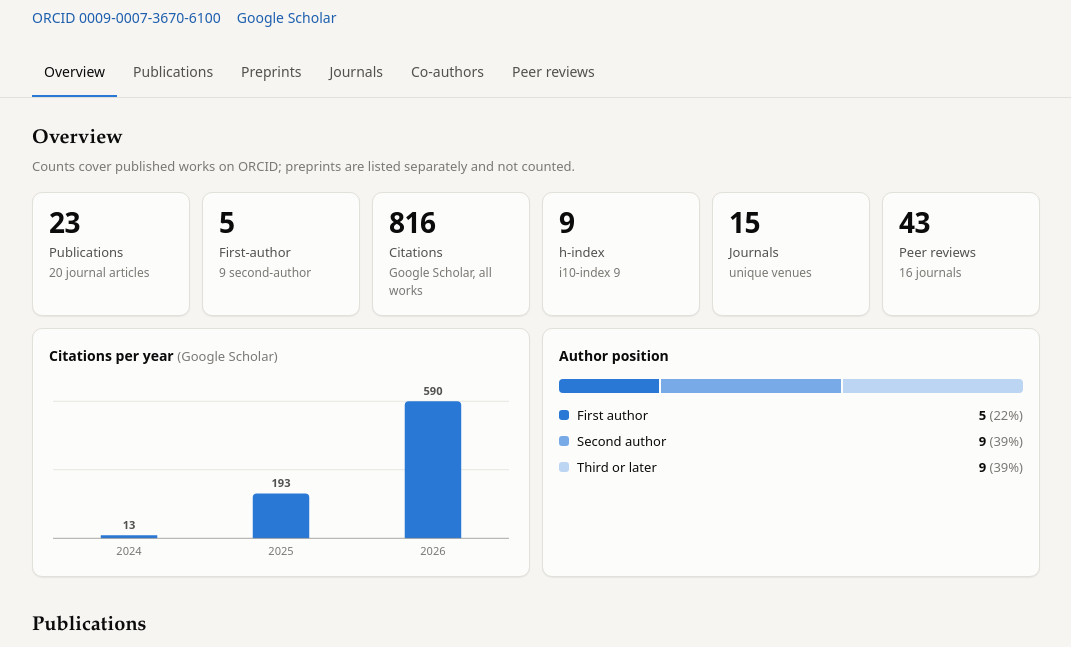
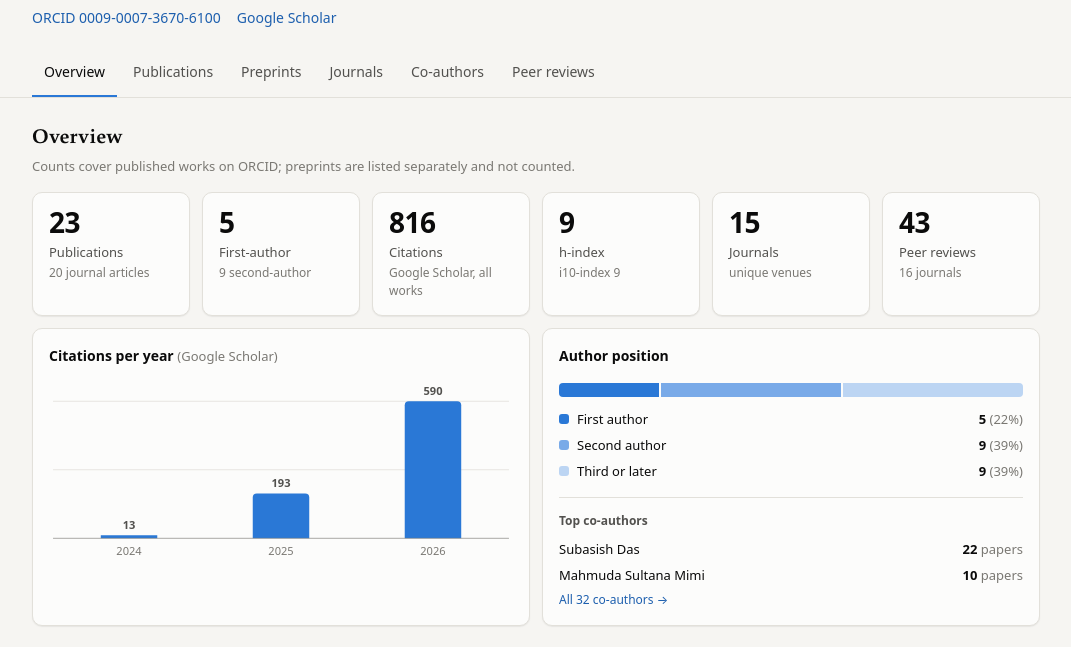
Before and after one commit to Xatta-Trone/publication-data, a plain HTML site: page public/index.html in a window 1280 px wide. Shown: the part 108-755 px from the top of the page, without its empty margins (104-1175 px from the left). Drawn offline with Linux system fonts and the light colour scheme.

Commit message:
Show top two co-authors in the author position card

```diff
--- a/public/index.html
+++ b/public/index.html
@@ -132,6 +132,13 @@ h2 { font: 600 20px/1.3 var(--serif); margin: 0 0 4px; }
 .legend div { display: flex; align-items: center; gap: 8px; }
 .legend i { width: 10px; height: 10px; border-radius: 3px; display: inline-block; flex: none; }
 .legend b { margin-left: auto; font-variant-numeric: tabular-nums; }
+.pos-card { display: flex; flex-direction: column; }
+.top-co { margin-top: auto; padding-top: 14px; border-top: 1px solid var(--border); font-size: 13px; display: grid; gap: 6px; }
+#positions { margin-bottom: 16px; }
+.top-co h4 { margin: 0 0 2px; font-size: 12px; font-weight: 600; color: var(--text-2); }
+.top-co div { display: flex; gap: 8px; align-items: baseline; }
+.top-co b { margin-left: auto; font-variant-numeric: tabular-nums; }
+.top-co .s { color: var(--text-3); }
 
 /* filters */
 .filters { display: flex; gap: 8px; flex-wrap: wrap; margin-bottom: 12px; }
@@ -218,9 +225,10 @@ footer ul { padding-left: 18px; margin: 6px 0; }
         <h3>Citations per year <span class="section-note" style="font-weight:400">(Google Scholar)</span></h3>
         <div class="chart" id="chart-cites"></div>
       </div>
-      <div class="card">
+      <div class="card pos-card">
         <h3>Author position</h3>
         <div id="positions"></div>
+        <div class="top-co" id="top-coauthors"></div>
       </div>
     </div>
   </section>
@@ -428,6 +436,13 @@ footer ul { padding-left: 18px; margin: 6px 0; }
       `</div><div class="legend">` +
       parts.map((p) => `<div><i style="background:${p[2]}"></i>${p[0]}<b>${p[1]} <span style="color:var(--text-3);font-weight:400">(${Math.round((p[1] / total) * 100)}%)</span></b></div>`).join("") +
       `</div>`;
+
+    const top = (sum.co_authors?.list || []).slice(0, 2);
+    $("#top-coauthors").innerHTML = top.length
+      ? `<h4>Top co-authors</h4>` + top.map((r) =>
+          `<div><span>${esc(r.name)}</span><b>${r.papers} <span class="s" style="font-weight:400">papers</span></b></div>`).join("") +
+        `<a href="#coauthors" style="font-size:12px">All ${fmt(sum.co_authors.unique)} co-authors →</a>`
+      : "";
   }
 
   function renderPubs(pubs) {
```
Also changed, not shown: site/index.html (+16 -1 lines).
